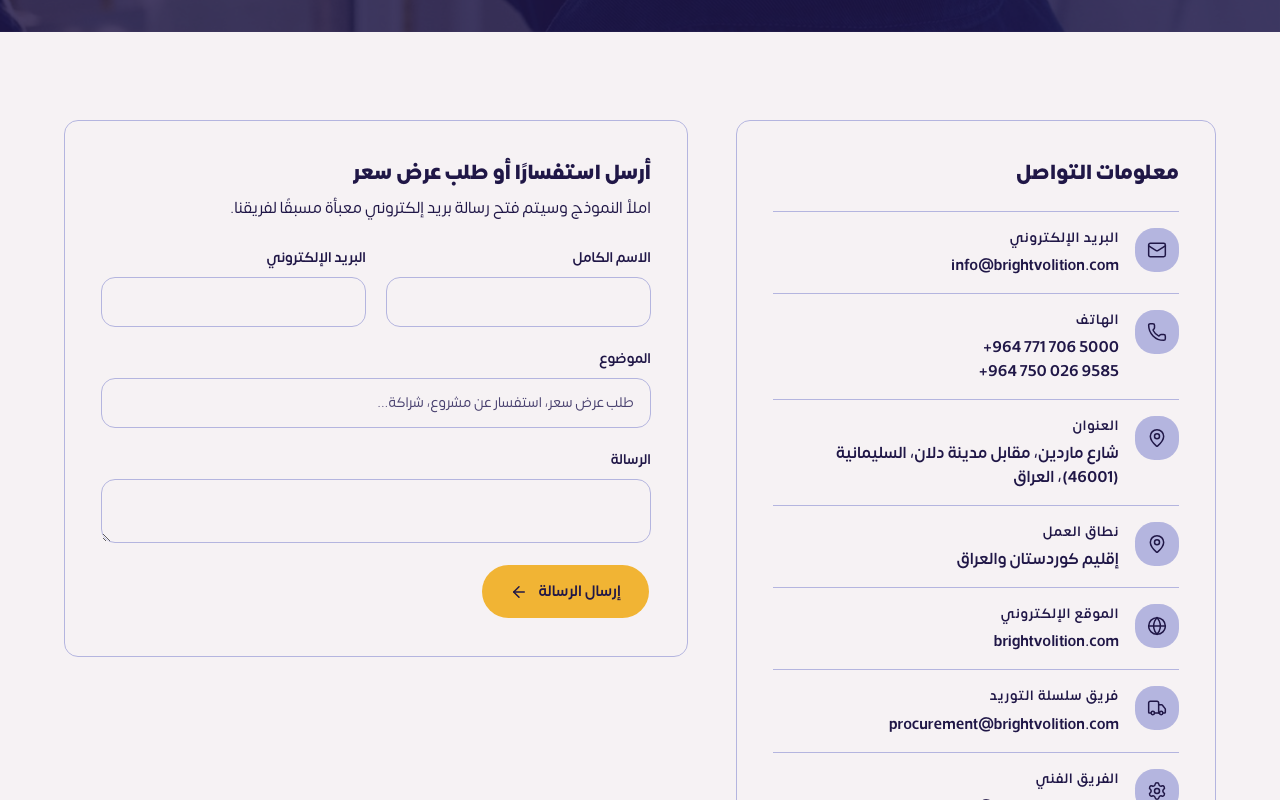
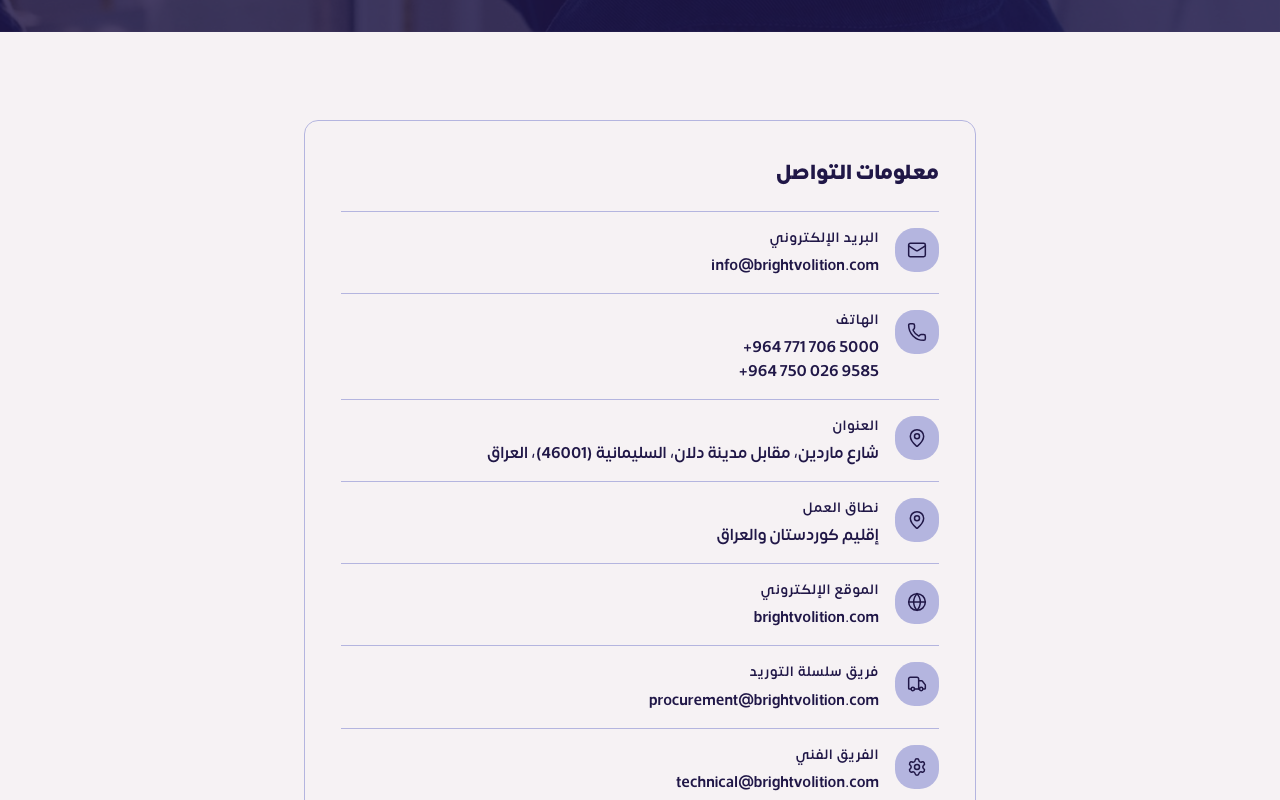
Before and after one commit to mshmsh03/brightvolition, a Next.js app: page /ar/contact/ in a window 1280 px wide. Shown: the part 560-1360 px from the top of the page. Built offline with nearby package versions, Linux system fonts and the light colour scheme.

Commit message:
modified:   app/[lang]/_content/contact.jsx 	deleted:    components/ContactForm.jsx

```diff
--- a/app/[lang]/_content/contact.jsx
+++ b/app/[lang]/_content/contact.jsx
@@ -2,7 +2,6 @@
 import { GlobeIcon, MailIcon, MapPinIcon, PhoneIcon, SettingsIcon, TruckIcon } from 'lucide-react';
 import { LinkedinIcon } from '../../../components/icons';
 import { EMAIL, LINKEDIN, PHONE_HREF, pagePath } from '../../../lib/site-data';
-import ContactForm from '../../../components/ContactForm';
 import {
   ContactCard,
   ContactItem,
@@ -33,7 +32,7 @@
       />
 
       <Section>
-        <div className="grid grid-cols-1 items-start gap-12 lg:grid-cols-[1fr_1.3fr]">
+        <div className="mx-auto max-w-2xl">
           <Reveal as="div">
             <ContactCard>
               <h3 className="mb-5.5 text-card-title">{t.contactDetails}</h3>
@@ -88,8 +87,6 @@
               </SocialRow>
             </ContactCard>
           </Reveal>
-
-          <ContactForm t={t.form} />
         </div>
       </Section>
 
--- a/components/ContactForm.jsx
+++ /dev/null
@@ -1,56 +0,0 @@
-'use client';
-
-import { useState } from 'react';
-import { ArrowRightIcon } from 'lucide-react';
-import { EMAIL } from '../lib/site-data';
-import { Button } from './ui/button';
-import { Field, FieldRow } from './FormField';
-import Reveal from './Reveal';
-
-// There is no backend — the site is a static export on GitHub Pages — so the
-// form composes a pre-filled message and hands it to the visitor's mail client,
-// exactly as the pre-Next site did. The note below the button is what tells
-// them that happened, since handing off to a mail client is invisible if their
-// default handler is not configured.
-export default function ContactForm({ t }) {
-  const [sent, setSent] = useState(false);
-
-  function handleSubmit(e) {
-    e.preventDefault();
-    const data = new FormData(e.currentTarget);
-    const name = (data.get('name') || '').toString().trim();
-    const email = (data.get('email') || '').toString().trim();
-    const subject = (data.get('subject') || '').toString().trim() || t.defaultSubject;
-    const message = (data.get('message') || '').toString().trim();
-
-    const body = encodeURIComponent(`${message}\n\n— ${name} (${email})`);
-    window.location.href = `mailto:${EMAIL}?subject=${encodeURIComponent(subject)}&body=${body}`;
-    setSent(true);
-  }
-
-  return (
-    <Reveal as="div" className="rounded-card border border-lavender bg-cream p-7 sm:p-9">
-      <h3 className="mb-1.5 text-card-title">{t.heading}</h3>
-      <p className="mb-6">{t.intro}</p>
-      <form onSubmit={handleSubmit}>
-        <FieldRow>
-          <Field id="cf-name" name="name" label={t.name} type="text" required />
-          <Field id="cf-email" name="email" label={t.email} type="email" required />
-        </FieldRow>
-        <Field id="cf-subject" name="subject" label={t.subject} type="text" placeholder={t.subjectPlaceholder} />
-        <Field id="cf-message" name="message" label={t.message} textarea rows={6} required />
-        <Button type="submit" variant="gold">
-          {t.send}
-          <ArrowRightIcon />
-        </Button>
-        {/* aria-live so the confirmation is announced, not just drawn. */}
-        <p
-          aria-live="polite"
-          className={`mt-3.5 rounded-lg border border-gold bg-lavender px-4 py-3 text-[.9rem] ${sent ? '' : 'hidden'}`}
-        >
-          {t.note}
-        </p>
-      </form>
-    </Reveal>
-  );
-}
```
